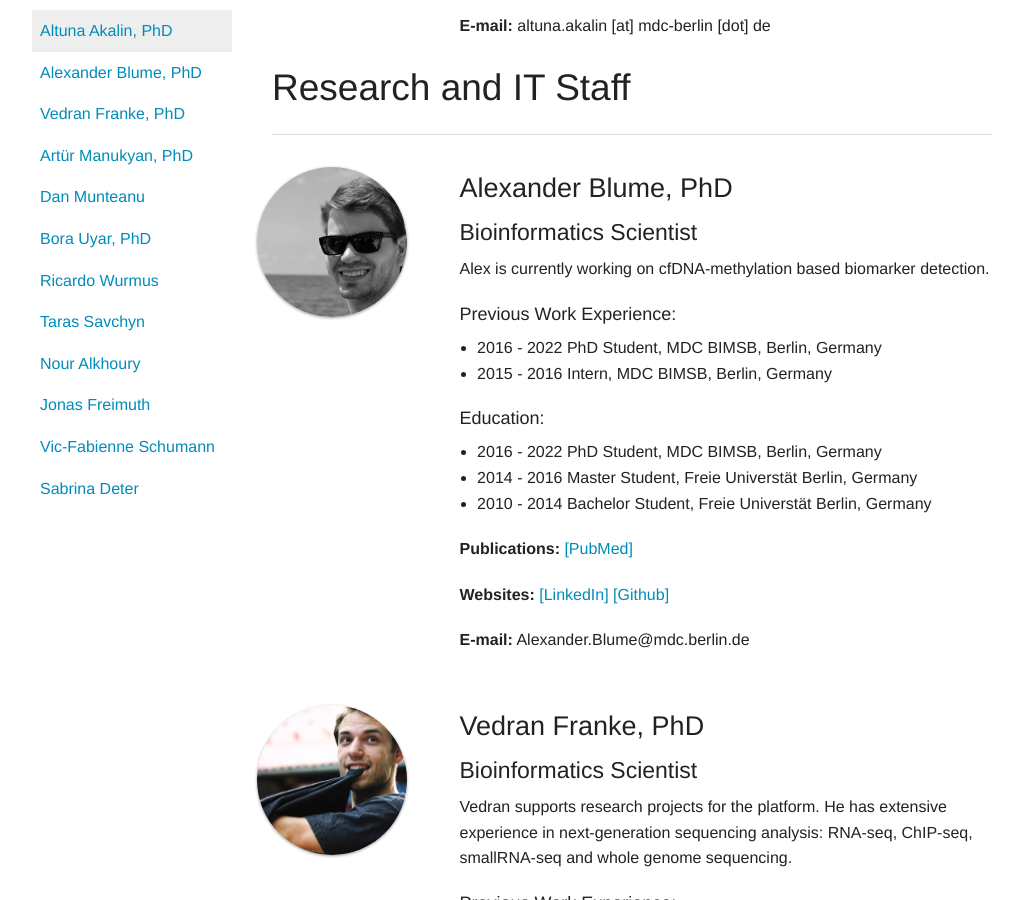
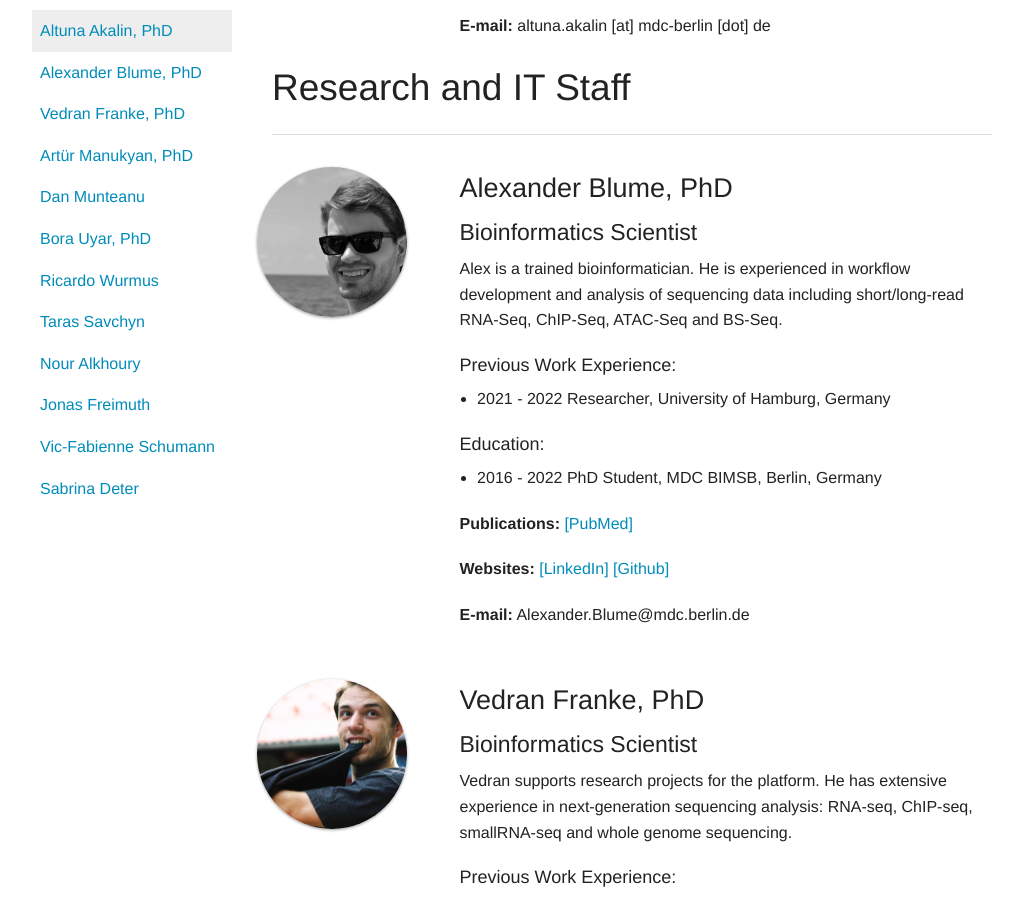
Before and after one commit to BIMSBbioinfo/bimsbbioinfo.github.io, a Jekyll site: the page built from team.markdown, in a window 1280 px wide and 900 px high, scrolled down 871 px. Shown: the whole window, without its empty margins (133-1152 px from the left). Built offline with Jekyll 4.4.1, drawn with Linux system fonts in a browser that asks for light colours; our own code applies the rules of GitHub Pages for plain Markdown files.

Commit message:
Update Description and PubMed link for Alex

```diff
--- a/team.markdown
+++ b/team.markdown
@@ -67,19 +67,16 @@ Research and IT Staff
 
 #### Bioinformatics Scientist
 
-Alex is currently working on cfDNA-methylation based biomarker detection.
+Alex is a trained bioinformatician. He is experienced in workflow development and analysis of sequencing data including short/long-read RNA-Seq, ChIP-Seq, ATAC-Seq and BS-Seq.
 
 ##### Previous Work Experience:
-- 2016 - 2022 PhD Student, MDC BIMSB, Berlin, Germany
-- 2015 - 2016 Intern, MDC BIMSB, Berlin, Germany
+- 2021 - 2022 Researcher, University of Hamburg, Germany
 
 ##### Education:
 - 2016 - 2022 PhD Student, MDC BIMSB, Berlin, Germany
-- 2014 - 2016 Master Student, Freie Universtät Berlin, Germany
-- 2010 - 2014 Bachelor Student, Freie Universtät Berlin, Germany
 
 
-**Publications:** [[PubMed]](https://pubmed.ncbi.nlm.nih.gov/?sort=date&term=Blume+A&cauthor_id=36769095)
+**Publications:** [[PubMed]](http://ncbi.nlm.nih.gov/pubmed?term=Blume%2C%20Alexander+%5BFull+Author+Name%5D+OR+Gosdschan%2C+Alexander+%5BFull+Author+Name%5D+%28%222017%22%5BDate+-+Publication%5D+%3A+%223000%22%5BDate+-+Publication%5D%29)
 
 **Websites:**
 [[LinkedIn]](https://www.linkedin.com/in/alexander-blume-243430176/)
```
